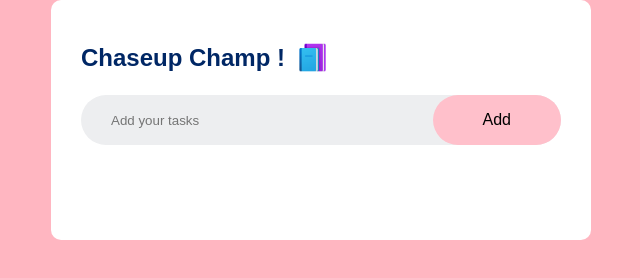
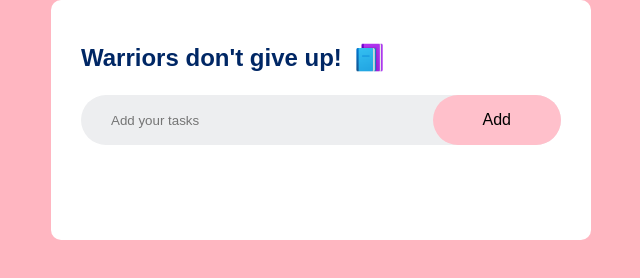
Before and after one commit to Pramodinikarlapudi/ChaseupChamp, a plain HTML site: page index.html in a window 1280 px wide. Shown: the whole page, without its empty margins (319-959 px from the left). Drawn offline with Linux system fonts and the light colour scheme.

Commit message:
Update index.html

```diff
--- a/index.html
+++ b/index.html
@@ -14,7 +14,7 @@
         <!-- Credits to the icon : <a href="https://www.flaticon.com/free-icons/book" title="book icons">Book icons created by mikan933 - Flaticon</a> -->
 
         <div class="todolist">
-            <h2>Chaseup Champ !<img src="images/icons8-books-48.png"> </h2>
+            <h2>Warriors don't give up!<img src="images/icons8-books-48.png"> </h2>
             <div class="row">
                 <input type="text" id="input-box" placeholder="Add your tasks">
                 <button onclick="addTask()">Add</button>
```
